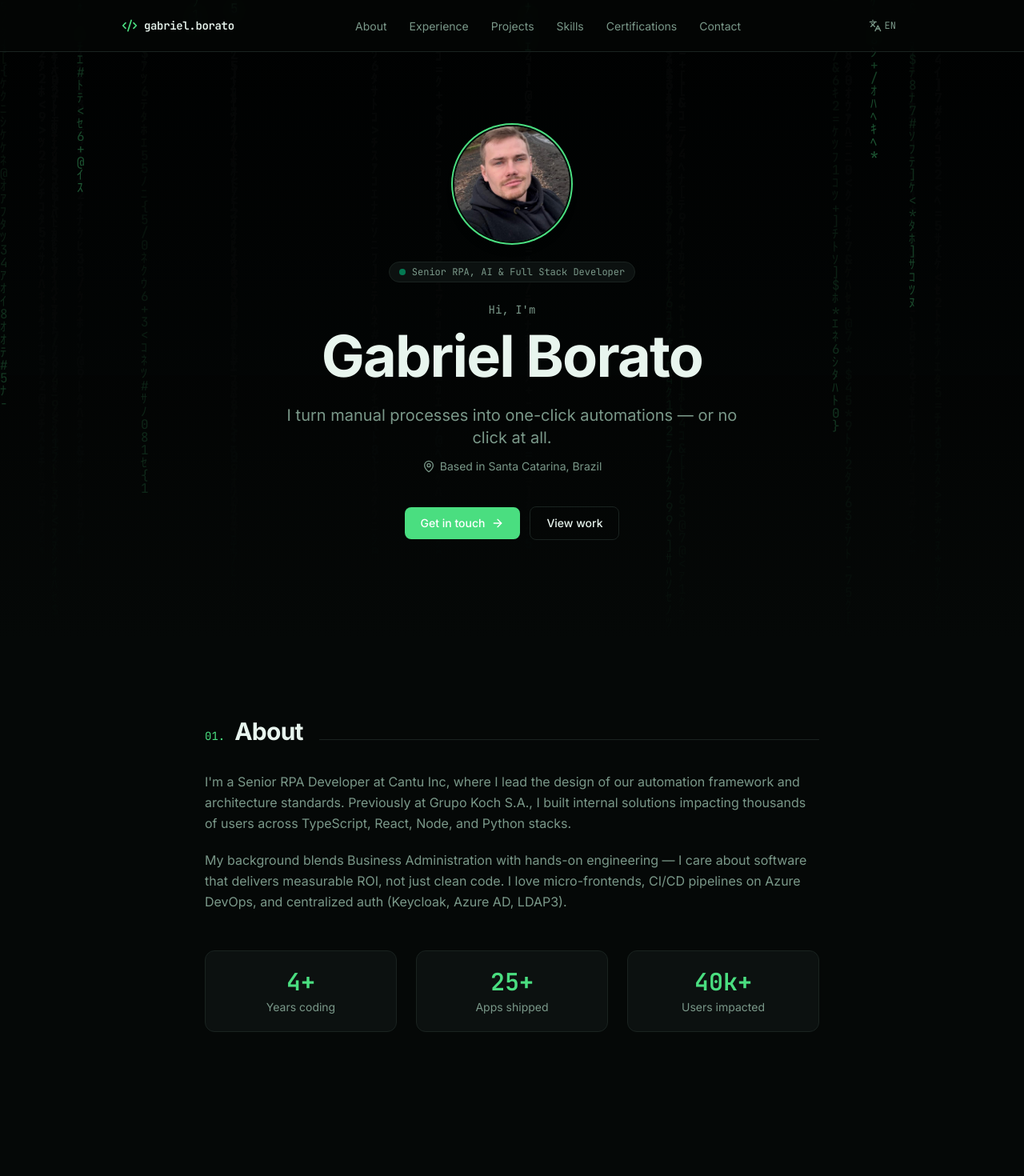
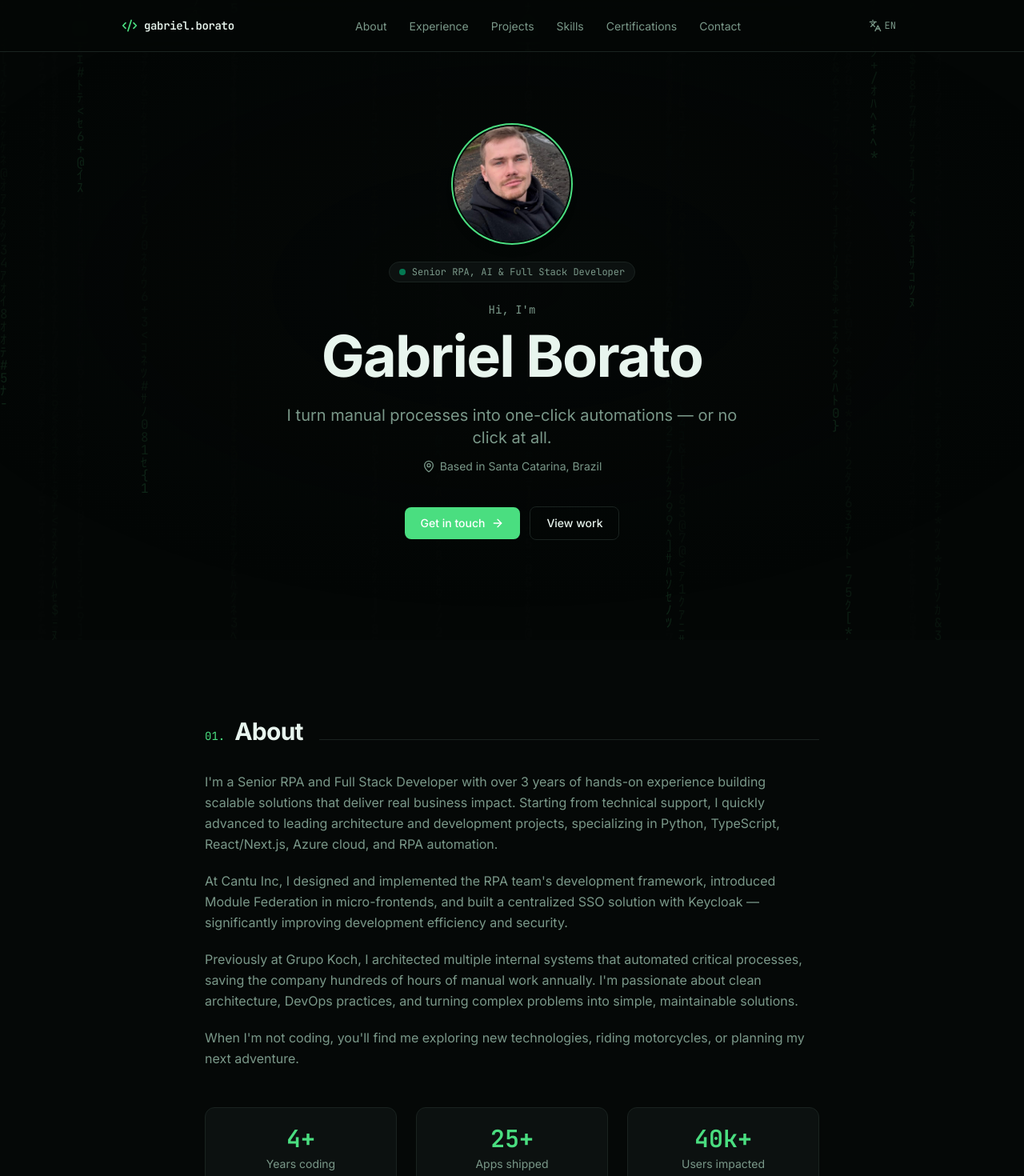
Before and after one commit to GabrielBorato/portfolio, a React (Vite) app: page / in a window 1280 px wide. Shown: the top 1470 px of the page at 80% size. Built offline with nearby package versions, Linux system fonts and the light colour scheme; no server answers.

Commit message:
fix matrix effect

```diff
--- a/src/App.tsx
+++ b/src/App.tsx
@@ -13,6 +13,7 @@ export default function App() {
   return (
     <div className="relative min-h-screen">
       <MatrixRain />
+      <div className="fixed inset-0 -z-10 bg-[color:var(--color-bg)]/70 pointer-events-none" />
       <Navbar />
       <main>
         <Hero />
--- a/src/i18n/locales/en.json
+++ b/src/i18n/locales/en.json
@@ -18,8 +18,10 @@
   },
   "about": {
     "title": "About",
-    "p1": "I'm a Senior RPA Developer at Cantu Inc, where I lead the design of our automation framework and architecture standards. Previously at Grupo Koch S.A., I built internal solutions impacting thousands of users across TypeScript, React, Node, and Python stacks.",
-    "p2": "My background blends Business Administration with hands-on engineering — I care about software that delivers measurable ROI, not just clean code. I love micro-frontends, CI/CD pipelines on Azure DevOps, and centralized auth (Keycloak, Azure AD, LDAP3).",
+    "p1": "I'm a Senior RPA and Full Stack Developer with over 3 years of hands-on experience building scalable solutions that deliver real business impact. Starting from technical support, I quickly advanced to leading architecture and development projects, specializing in Python, TypeScript, React/Next.js, Azure cloud, and RPA automation.",
+    "p2": "At Cantu Inc, I designed and implemented the RPA team's development framework, introduced Module Federation in micro-frontends, and built a centralized SSO solution with Keycloak — significantly improving development efficiency and security.",
+    "p3": "Previously at Grupo Koch, I architected multiple internal systems that automated critical processes, saving the company hundreds of hours of manual work annually. I'm passionate about clean architecture, DevOps practices, and turning complex problems into simple, maintainable solutions.",
+    "p4": "When I'm not coding, you'll find me exploring new technologies, riding motorcycles, or planning my next adventure.",
     "stats": {
       "yearsLabel": "Years coding",
       "projectsLabel": "Apps shipped",
--- a/src/i18n/locales/pt.json
+++ b/src/i18n/locales/pt.json
@@ -18,8 +18,10 @@
   },
   "about": {
     "title": "Sobre",
-    "p1": "Sou Desenvolvedor RPA Sênior na Cantu Inc, onde lidero o design do framework de automação e dos padrões de arquitetura do time. Anteriormente no Grupo Koch S.A., construí soluções internas impactando milhares de usuários nas stacks TypeScript, React, Node e Python.",
-    "p2": "Minha formação une Administração com engenharia hands-on — me importo com software que entrega ROI mensurável, não apenas código bonito. Curto micro-frontends, pipelines CI/CD no Azure DevOps e autenticação centralizada (Keycloak, Azure AD, LDAP3).",
+    "p1": "Sou Desenvolvedor Sênior de RPA e Full Stack com mais de 3 anos de experiência prática construindo soluções escaláveis que geram impacto real no negócio. Começando pelo suporte técnico, avancei rapidamente para liderar projetos de arquitetura e desenvolvimento, com especialização em Python, TypeScript, React/Next.js, Azure cloud e automação RPA.",
+    "p2": "Na Cantu Inc, projetei e implementei o framework de desenvolvimento do time de RPA, introduzi Module Federation em micro-frontends e construí uma solução de SSO centralizado com Keycloak — melhorando significativamente a eficiência de desenvolvimento e a segurança.",
+    "p3": "Anteriormente no Grupo Koch, arquitetei diversos sistemas internos que automatizaram processos críticos, economizando centenas de horas de trabalho manual por ano para a empresa. Sou apaixonado por arquitetura limpa, práticas de DevOps e por transformar problemas complexos em soluções simples e sustentáveis.",
+    "p4": "Quando não estou codando, você me encontra explorando novas tecnologias, pilotando motos ou planejando minha próxima aventura.",
     "stats": {
       "yearsLabel": "Anos codando",
       "projectsLabel": "Apps entregues",
--- a/src/sections/About.tsx
+++ b/src/sections/About.tsx
@@ -19,6 +19,8 @@ export function About() {
         >
           <p>{t('about.p1')}</p>
           <p>{t('about.p2')}</p>
+          <p>{t('about.p3')}</p>
+          <p>{t('about.p4')}</p>
         </motion.div>
 
         <div className="grid grid-cols-3 gap-4 sm:gap-6 mt-12">
--- a/src/sections/Contact.tsx
+++ b/src/sections/Contact.tsx
@@ -110,12 +110,12 @@ export function Contact() {
           <p className="text-xs font-mono uppercase tracking-wider text-[color:var(--color-muted)] mb-4">
             {t('contact.or')}
           </p>
-          <div className="flex items-center justify-center gap-2">
-            <SocialLink href={profile.github} icon={<FaGithub className="size-4" />} label="GitHub" />
-            <SocialLink href={profile.linkedin} icon={<FaLinkedin className="size-4" />} label="LinkedIn" />
-            <SocialLink href={`mailto:${profile.email}`} icon={<Mail className="size-4" />} label="Email" />
-            <SocialLink href={profile.whatsapp} icon={<FaWhatsapp className="size-4" />} label="WhatsApp" />
-            <SocialLink href={profile.instagram} icon={<FaInstagram className="size-4" />} label="Instagram" />
+          <div className="flex items-center justify-center gap-[0.6rem]">
+            <SocialLink href={profile.github} icon={<FaGithub className="size-[1.2rem]" />} label="GitHub" />
+            <SocialLink href={profile.linkedin} icon={<FaLinkedin className="size-[1.2rem]" />} label="LinkedIn" />
+            <SocialLink href={`mailto:${profile.email}`} icon={<Mail className="size-[1.2rem]" />} label="Email" />
+            <SocialLink href={profile.whatsapp} icon={<FaWhatsapp className="size-[1.2rem]" />} label="WhatsApp" />
+            <SocialLink href={profile.instagram} icon={<FaInstagram className="size-[1.2rem]" />} label="Instagram" />
           </div>
         </div>
       </div>
@@ -130,7 +130,7 @@ function SocialLink({ href, icon, label }: { href: string; icon: React.ReactNode
       target="_blank"
       rel="noopener noreferrer"
       aria-label={label}
-      className="p-2.5 rounded-lg border border-[color:var(--color-border)] text-[color:var(--color-muted)] hover:text-[color:var(--color-accent)] hover:border-[color:var(--color-accent)] transition-colors"
+      className="p-[0.75rem] rounded-lg border border-[color:var(--color-border)] text-[color:var(--color-muted)] hover:text-[color:var(--color-accent)] hover:border-[color:var(--color-accent)] transition-colors"
     >
       {icon}
     </a>
--- a/src/sections/Hero.tsx
+++ b/src/sections/Hero.tsx
@@ -8,7 +8,7 @@ export function Hero() {
 
   return (
     <section id="top" className="relative min-h-[100svh] flex items-center justify-center px-6 pt-24 pb-16 overflow-hidden">
-      <div className="absolute inset-0 bg-gradient-to-b from-[color:var(--color-bg)]/0 via-[color:var(--color-bg)]/40 to-[color:var(--color-bg)] pointer-events-none" />
+      <div className="absolute inset-0 bg-[radial-gradient(ellipse_60%_50%_at_50%_45%,color-mix(in_srgb,var(--color-bg)_55%,transparent),transparent)] pointer-events-none" />
 
       <div className="relative max-w-3xl w-full mx-auto text-center">
         <motion.div
```
